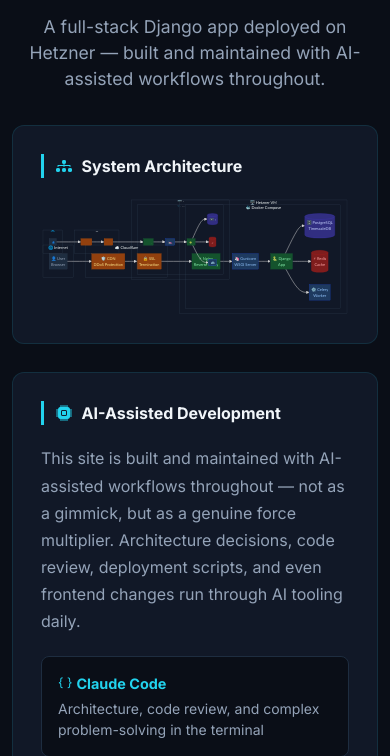
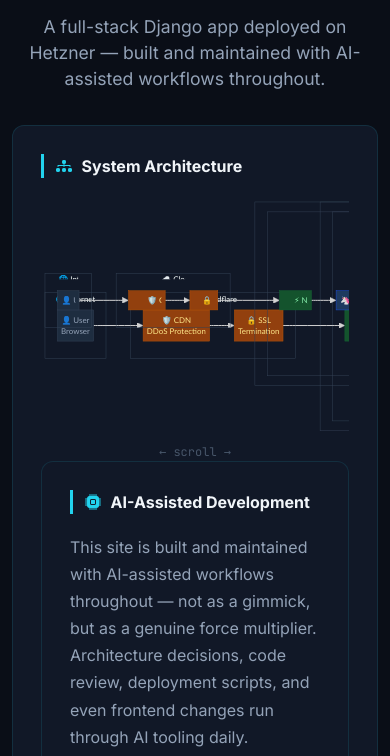
Before and after one commit to mkofoed/homepage, a Django app: template core/templates/core/architecture.html in a window 390 px wide. Shown: the part 184-940 px from the top of the page. Run offline with Django 5.2, Linux system fonts and the light colour scheme; the template is opened without the code that fills it, so the values that code supplies are empty; some libraries are stand-ins or nearby versions.

Commit message:
fix: make system architecture diagram horizontally scrollable on mobile
- Wrap Mermaid diagram in overflow-x: auto container with min-width 620px
- SVG gets minWidth=600px via JS after render to prevent shrinking
- Show '← scroll →' hint below diagram on mobile viewports
- Fixes diagram being tiny/unreadable on small screens

```diff
--- a/core/templates/core/architecture.html
+++ b/core/templates/core/architecture.html
@@ -6,6 +6,18 @@
 <style>
     .mermaid svg { background: transparent !important; }
     .mermaid .cluster rect { fill: transparent !important; stroke: #334155 !important; }
+    /* Scrollable diagram hint on mobile */
+    @media (max-width: 768px) {
+        .diagram-scroll::after {
+            content: '← scroll →';
+            display: block;
+            text-align: center;
+            color: #475569;
+            font-size: 0.75rem;
+            margin-top: 0.5rem;
+            font-family: 'JetBrains Mono', monospace;
+        }
+    }
     .arch-card {
         background: var(--ds-surface, #111827);
         border: 1px solid rgba(34,211,238,0.12);
@@ -88,6 +100,8 @@
     <!-- System Architecture Diagram -->
     <div class="arch-card reveal">
         <div class="arch-card-title"><i class="bi bi-diagram-3-fill"></i> System Architecture</div>
+        <div style="overflow-x: auto; -webkit-overflow-scrolling: touch;" class="diagram-scroll">
+        <div style="min-width: 620px;">
         <div class="mermaid">
             flowchart LR
             subgraph Internet["🌐 Internet"]
@@ -124,6 +138,7 @@
             style Postgres fill:#312e81,stroke:#4338ca,color:#c7d2fe
             style Redis fill:#7f1d1d,stroke:#b91c1c,color:#fca5a5
             style Celery fill:#1e3a5f,stroke:#1d4ed8,color:#93c5fd
+        </div>
         </div>
     </div>
 
@@ -314,6 +329,14 @@
         }
     });
     mermaid.run();
+
+    // Ensure SVG doesn't shrink below min-width on mobile
+    setTimeout(() => {
+        document.querySelectorAll('.mermaid svg').forEach(svg => {
+            svg.setAttribute('width', '100%');
+            svg.style.minWidth = '600px';
+        });
+    }, 800);
 </script>
 
 <script>
```
